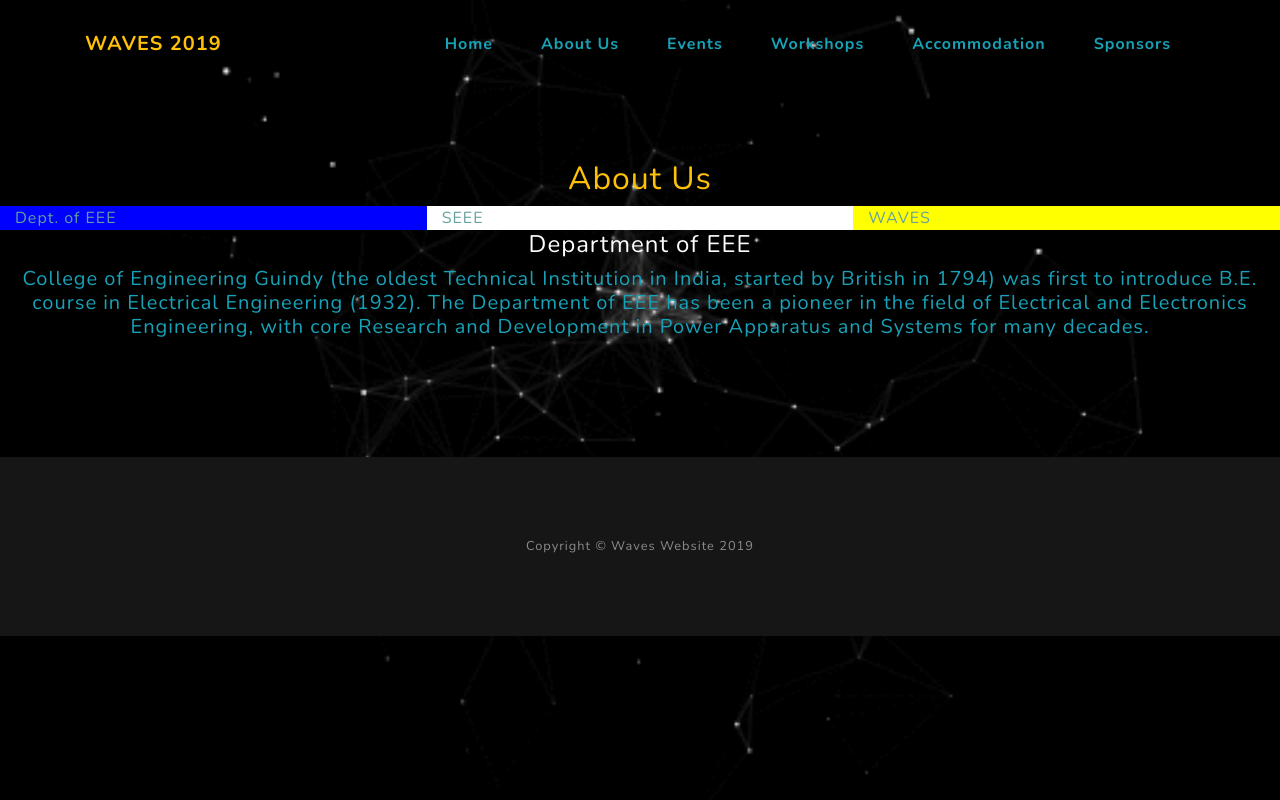
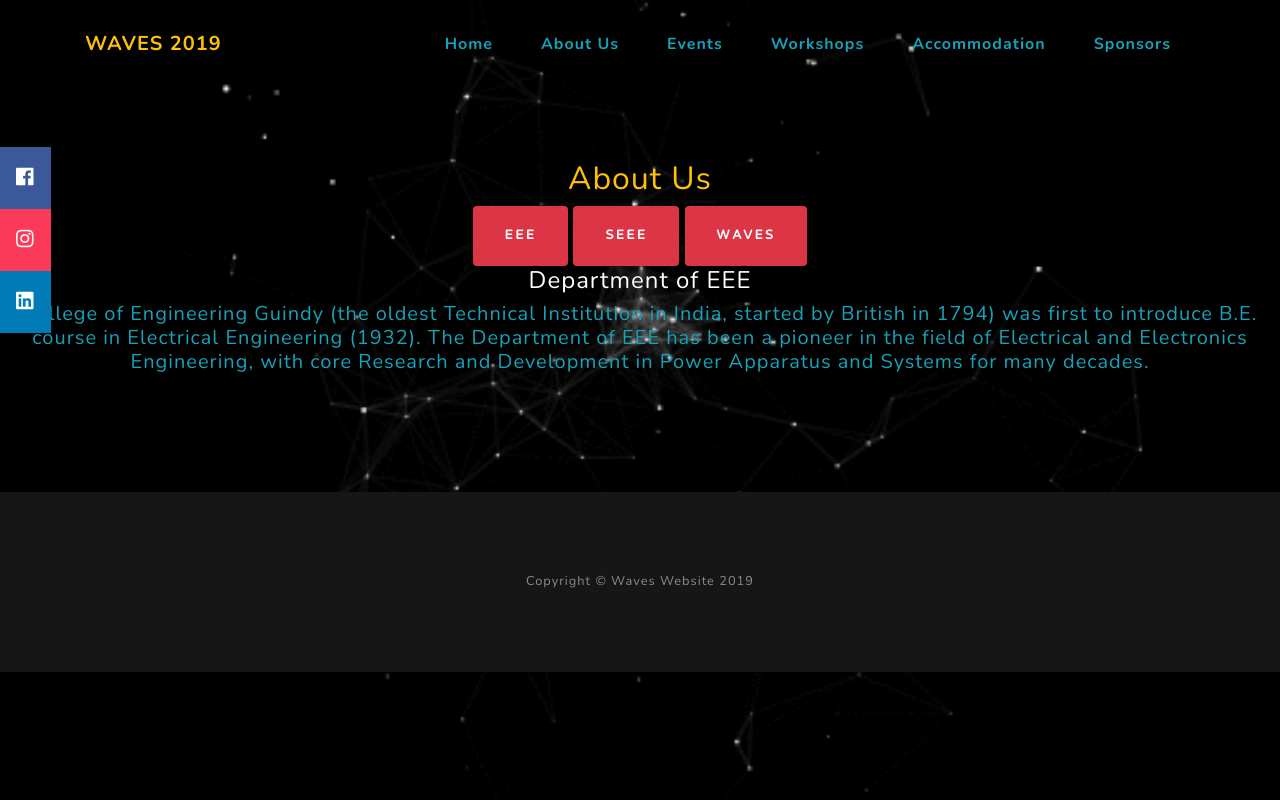
Before and after one commit to mokshagna517/waves_web, a website: page aboutus.html in a window 1280 px wide. Drawn offline with nearby package versions, Linux system fonts and the light colour scheme.

Commit message:
About Us page modified

```diff
--- a/aboutus.html
+++ b/aboutus.html
@@ -68,16 +68,23 @@
 
 
       <div class="row">
+        <div class="icon-bar">
+    <a href="https://www.facebook.com/wavesceg/" target="_blank" class="facebook"><i class="fab fa-facebook"></i></a>
+    <a href="https://www.instagram.com/waves_ceg/" target="_blank" class="instagram"><i class="fab fa-instagram"></i></a>
+    <a href="https://www.linkedin.com/company/seee/" target="_blank" class="linkedin"><i class="fab fa-linkedin"></i></a>
+  </div>
+       <div class="col-3 col-sm-3 col-md-3 col-lg-3" >
+       </div>
+        <div class="col-6 col-sm-6 col-md-6 col-lg-6" >
+    <button type="button" class="btn btn-danger btn-md"><a id="tab-1" data-toggle="tab" href="#home"><b class="text-white">EEE</b></a></button>
 
 
-          <div class="col-4 col-sm-4 col-md-4 col-lg-4" style="background-color:blue">
-    <li class="nav active"><a id="tab-1" data-toggle="tab" href="#home">Dept. of EEE</a></li>
-  </div>
-    <div class="col-4 col-sm-4 col-md-4 col-lg-4" style="background-color:white">
-    <li class="nav"><a id="tab-2" data-toggle="tab" href="#seee">SEEE</a></li>
-  </div>
-    <div class="col-4 col-sm-4 col-md-4 col-lg-4" style="background-color:yellow">
-    <li class="nav"><a id="tab-3" data-toggle="tab" href="#waves">WAVES</a></li>
+    <button type="button" class="btn btn-danger btn-md"><a id="tab-2" data-toggle="tab" href="#seee"><b class="text-white">SEEE</b></a></button>
+
+
+
+    <button type="button" class="btn btn-danger btn-md"><a id="tab-3" data-toggle="tab" href="#waves"><b class="text-white">WAVES</b></a></button>
+</div>
   </div>
   <div class="tab-content">
   <div id="home" class="tab-pane  in active">
--- a/css/aboutus.css
+++ b/css/aboutus.css
@@ -16,7 +16,43 @@
   background-repeat: no-repeat;
   background-size: cover;
 }
-li{
-  list-style-type: none;
-  text-color:black;
+.button:focus{
+  color: white'
 }
+.icon-bar {
+  position: fixed;
+  top: 30%;
+  -webkit-transform: translateY(-50%);
+  -ms-transform: translateY(-50%);
+  transform: translateY(-50%);
+}
+
+.icon-bar a {
+  display: block;
+  text-align: center;
+  padding: 16px;
+  transition: all 0.3s ease;
+  color: white;
+  font-size: 20px;
+}
+
+.icon-bar a:hover {
+  background-color: #000;
+}
+
+.facebook {
+  background: #3B5998;
+  color: white;
+}
+
+.instagram{
+  background: #fb3958;
+  color: white;
+}
+
+
+
+.linkedin {
+  background: #007bb5;
+  color: white;
+}
```
